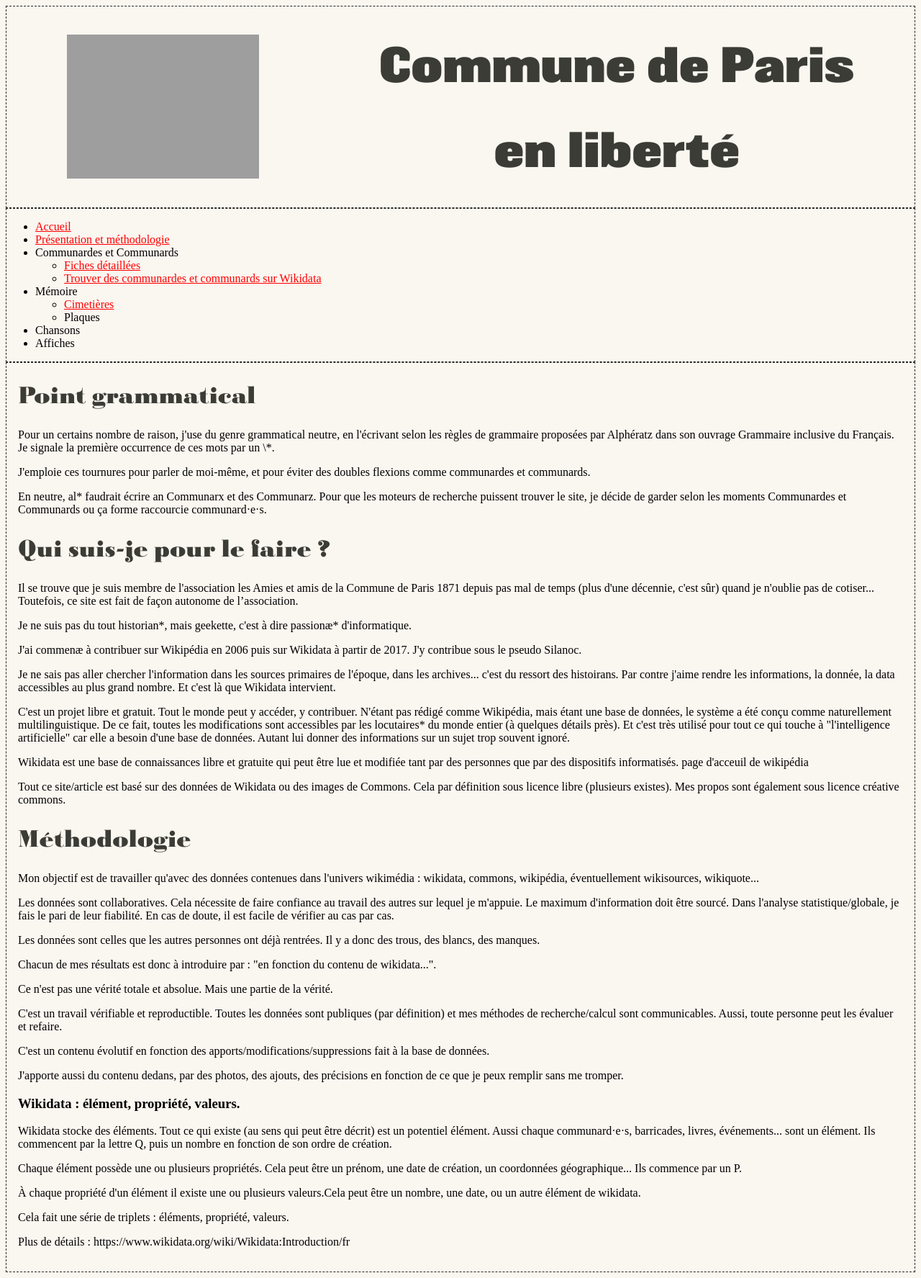
After one commit to silanoc/flask_communard, a Flask app: page /presentation_methodologie/ in a window 1280 px wide. The commit adds this page. Shown: the whole page at 72% size. Run offline with Flask 2, Linux system fonts and the light colour scheme; parts of the project's set-up code (start-up, migrations or seed data) failed here and were passed over; grey boxes are pictures that could not be loaded.

Commit message:
ajout de pages statics ici d'obsidian

```diff
--- a/app_communard/templates/base.html
+++ b/app_communard/templates/base.html
@@ -16,7 +16,13 @@
     <nav>
         <ul class="niv_1">
             <li><a href="/accueil/">Accueil</a> </li>
-            <li><a href="/personnages/">Personnes</a> </li>
+            <li><a href="/presentation_methodologie/">Présentation et méthodologie</a> </li>
+            <li>Communardes et Communards
+                <ul class="niv_2">
+                <li><a href="/personnages/">Fiches détaillées</a></li>
+                <li><a href="/trouver_des_personnes/">Trouver des communardes et communards sur Wikidata</a></li>
+                </ul>
+            </li>
             <li>Mémoire
                 <ul class="niv_2">
                 <li><a href="/cimetieres/">Cimetières</a></li>
--- /dev/null
+++ b/app_communard/templates/presentation_methodologie.html
@@ -0,0 +1,41 @@
+<!DOCTYPE html>
+{% extends 'base.html' %}
+
+{% block title %}presentation et methodologie du site{% endblock %}
+
+{% block content %}
+
+<h2>Point grammatical</h2>
+<p>Pour un certains nombre de raison, j'use du genre grammatical neutre, en l'écrivant selon les règles de grammaire proposées par Alphératz dans son ouvrage Grammaire inclusive du Français. Je signale la première occurrence de ces mots par un \*.</p>
+<p>J'emploie ces tournures pour parler de moi-même, et pour éviter des doubles flexions comme communardes et communards.</p>
+<p>En neutre, al* faudrait écrire an Communarx et des Communarz. Pour que les moteurs de recherche puissent trouver le site, je décide de garder selon les moments Communardes et Communards ou ça forme raccourcie communard·e·s.</p>
+
+<h2>Qui suis-je pour le faire ?</h2>
+<p>Il se trouve que je suis membre de l'association les Amies et amis de la Commune de Paris 1871 depuis pas mal de temps (plus d'une décennie, c'est sûr) quand je n'oublie pas de cotiser... Toutefois, ce site est fait de façon autonome de l’association.<p></p>
+<p>Je ne suis pas du tout historian*, mais geekette, c'est à dire passionæ* d'informatique.</p>
+<p>J'ai commenæ à contribuer sur Wikipédia en 2006 puis sur Wikidata à partir de 2017. J'y contribue sous le pseudo Silanoc.</p>
+<p>Je ne sais pas aller chercher l'information dans les sources primaires de l'époque, dans les archives... c'est du ressort des histoirans. Par contre j'aime rendre les informations, la donnée, la data accessibles au plus grand nombre. Et c'est là que Wikidata intervient.</p>
+<p>C'est un projet libre et gratuit. Tout le monde peut y accéder, y contribuer. N'étant pas rédigé comme Wikipédia, mais étant une base de données, le système a été conçu comme naturellement multilinguistique. De ce fait, toutes les modifications sont accessibles par les locutaires* du monde entier (à quelques détails près). Et c'est très utilisé pour tout ce qui touche à "l'intelligence artificielle" car elle a besoin d'une base de données. Autant lui donner des informations sur un sujet trop souvent ignoré.</p>
+
+<quote>Wikidata est une base de connaissances libre et gratuite qui peut être lue et modifiée tant par des personnes que par des dispositifs informatisés.
+page d'acceuil de wikipédia</quote>
+
+<p>Tout ce site/article est basé sur des données de Wikidata ou des images de Commons. Cela par définition sous licence libre (plusieurs existes). Mes propos sont également sous licence créative commons.</p>
+
+<h2>Méthodologie</h2>
+<p>Mon objectif est de travailler qu'avec des données contenues dans l'univers wikimédia : wikidata, commons, wikipédia, éventuellement wikisources, wikiquote...</p>
+<p>Les données sont collaboratives. Cela nécessite de faire confiance au travail des autres sur lequel je m'appuie. Le maximum d'information doit être sourcé. Dans l'analyse statistique/globale, je fais le pari de leur fiabilité. En cas de doute, il est facile de vérifier au cas par cas.</p>
+<p>Les données sont celles que les autres personnes ont déjà rentrées. Il y a donc des trous, des blancs, des manques.</p>
+<p>Chacun de mes résultats est donc à introduire par : "en fonction du contenu de wikidata...".</p>
+<p>Ce n'est pas une vérité totale et absolue. Mais une partie de la vérité.</p>
+<p>C'est un travail vérifiable et reproductible. Toutes les données sont publiques (par définition) et mes méthodes de recherche/calcul sont communicables. Aussi, toute personne peut les évaluer et refaire.</p>
+<p>C'est un contenu évolutif en fonction des apports/modifications/suppressions fait à la base de données.</p>
+<p>J'apporte aussi du contenu dedans, par des photos, des ajouts, des précisions en fonction de ce que je peux remplir sans me tromper.</p>
+
+<h3>Wikidata : élément, propriété, valeurs.</h3>
+<p>Wikidata stocke des éléments. Tout ce qui existe (au sens qui peut être décrit) est un potentiel élément. Aussi chaque communard·e·s, barricades, livres, événements... sont un élément. Ils commencent par la lettre Q, puis un nombre en fonction de son ordre de création.</p>
+<p>Chaque élément possède une ou plusieurs propriétés. Cela peut être un prénom, une date de création, un coordonnées géographique... Ils commence par un P.</p>
+<p>À chaque propriété d'un élément il existe une ou plusieurs valeurs.Cela peut être un nombre, une date, ou un autre élément de wikidata.</p>
+<p>Cela fait une série de triplets : éléments, propriété, valeurs.</p>
+<p>Plus de détails : https://www.wikidata.org/wiki/Wikidata:Introduction/fr</p>
+{% endblock %}
--- a/app_communard/views.py
+++ b/app_communard/views.py
@@ -22,6 +22,12 @@ def index():
     logging.info("affiche la page d'accueil")
     return render_template('index.html')
 
+
+@app.route('/presentation_methodologie/')
+def presentation_methodologie():
+    """Page presentation_methodologie"""
+    logging.info("affiche la page de presentation_methodologie")
+    return render_template('presentation_methodologie.html')
 
 @app.route('/personnages/')
 def personnages():
@@ -54,6 +60,13 @@ def repartition_par_age():
     return render_template('analyse_personne.html')
 
 
+@app.route('/trouver_des_personnes/')
+def trouver_des_personnes():
+    """Page sur la méthodologie pour trouver les communard-e-s"""
+    logging.info("affiche la page trouver des communard-e-s")
+    return render_template('trouver_des_personnes.html')
+
+
 @app.route('/cimetieres/')
 def cimetieres():
     """Page sur les cimetieres"""
```
Also changed, not shown: app_communard/templates/trouver_des_personnes.html (added, +63 -0 lines).
